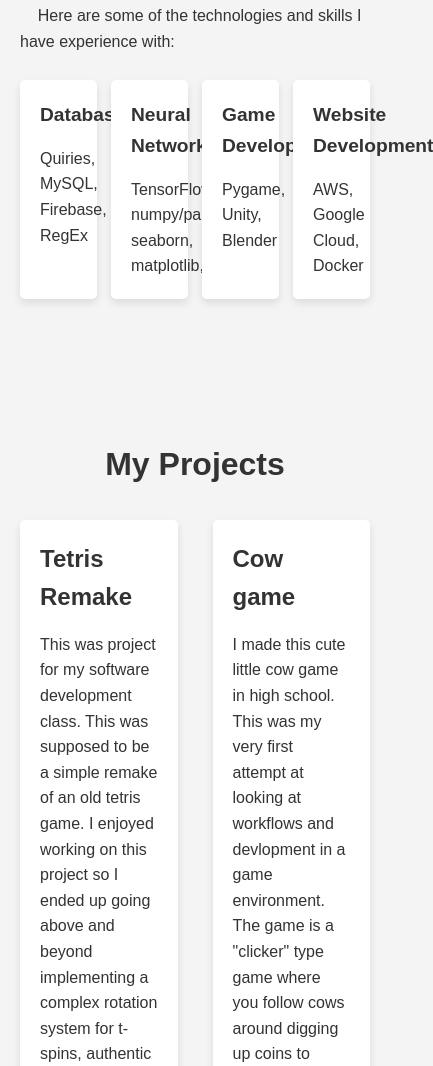
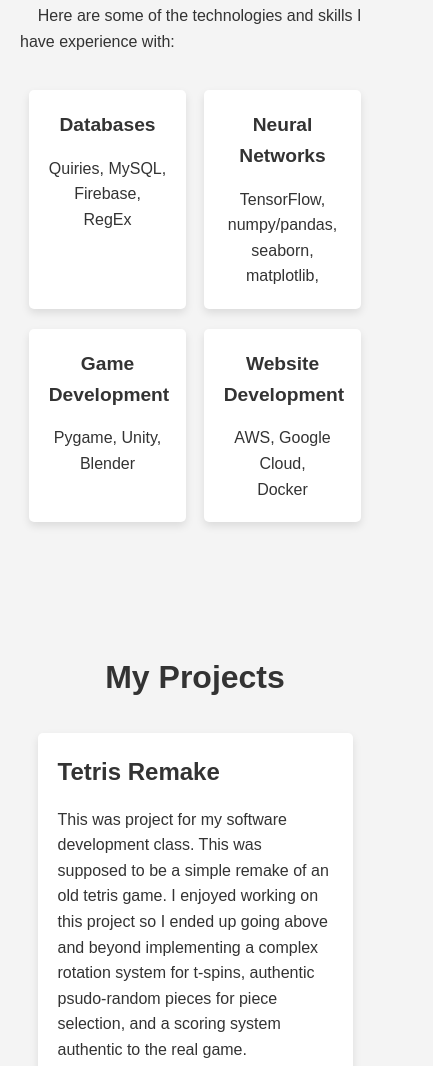
Before and after one commit to matthewblackbu/Personal-Website, a plain HTML site: page index.html in a window 390 px wide. Shown: the part 1098-2164 px from the top of the page, 433 px wide, since content can reach past the window. Drawn offline with Linux system fonts and the light colour scheme.

Commit message:
added small media compatibility
added small media compatibility

```diff
--- a/styles.css
+++ b/styles.css
@@ -183,3 +183,23 @@ footer .social-links a {
 footer .social-links a:hover {
     text-decoration: underline;
 }
+/* Responsive: Stack cards vertically on small screens */
+@media (max-width: 768px) {
+    .skill-set {
+        flex-direction: row;
+        flex-wrap: wrap;
+        justify-content: center;
+    }
+    .skill-card {
+        flex: 0 1 45%;
+        max-width: 45%;
+        margin: 10px 2.5%;
+    }
+    .project-list {
+        flex-direction: column;
+        align-items: center;
+    }
+    .project-card {
+        width: 90%;
+    }
+}
```
